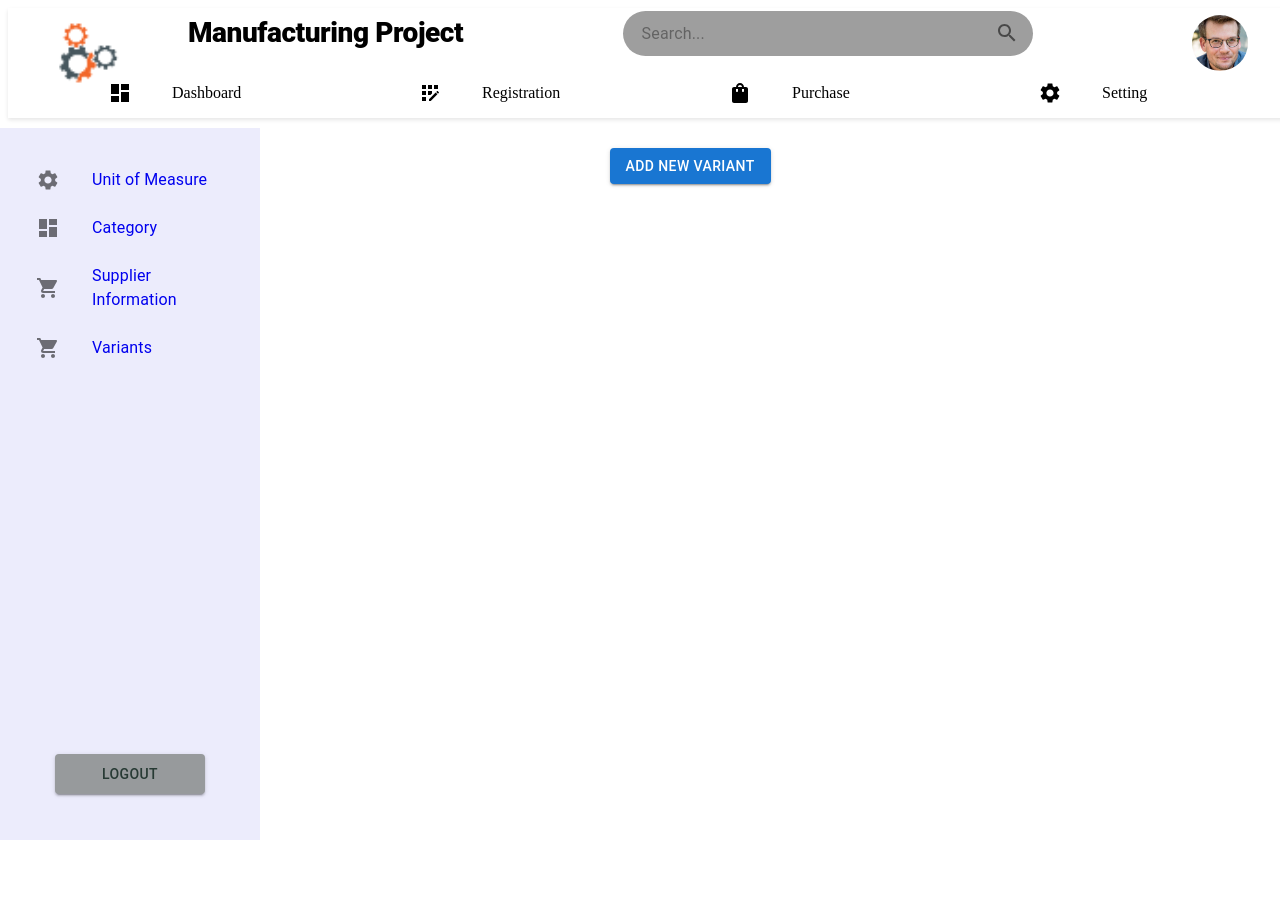
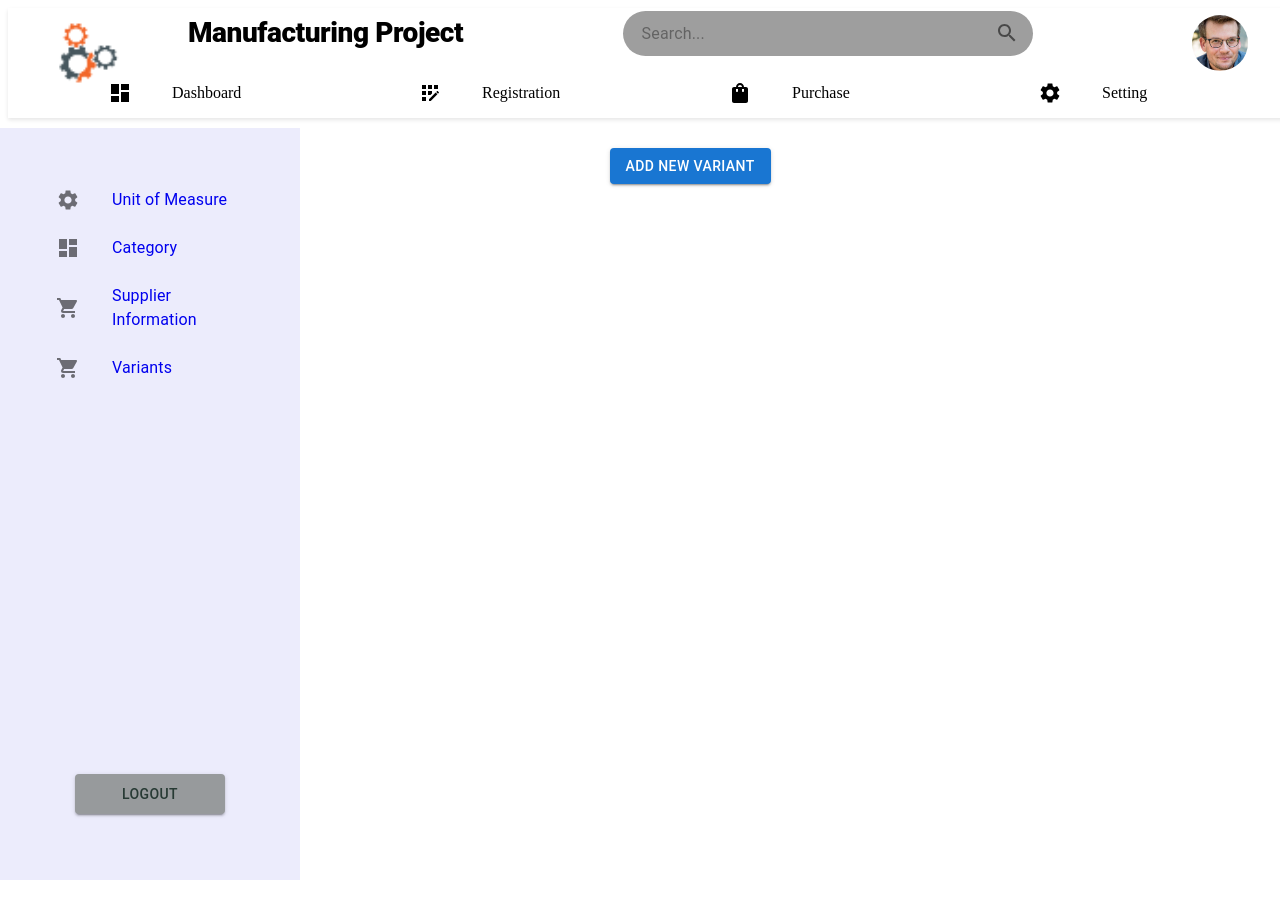
Before and after one commit to Manufacturing-Project/frontend, a React (Create React App) app: page /setting/variants in a window 1280 px wide. Shown: the top 918 px of the page. Built offline with nearby package versions, Linux system fonts and the light colour scheme; no server answers.

Commit message:
leftpanel  modification

```diff
--- a/src/components/organism/leftPanel/LeftPanal.tsx
+++ b/src/components/organism/leftPanel/LeftPanal.tsx
@@ -97,7 +97,7 @@ const LeftPanel: React.FC<LeftPanelProps> = () => {
         left: '0',
         display: 'flex',
         flexDirection: 'column',
-        padding: '20px',
+        padding: '40px',
         alignItems: 'center',
         backgroundColor: theme.colors.background_color,
         height: 'calc(100vh - 128px)',
```
